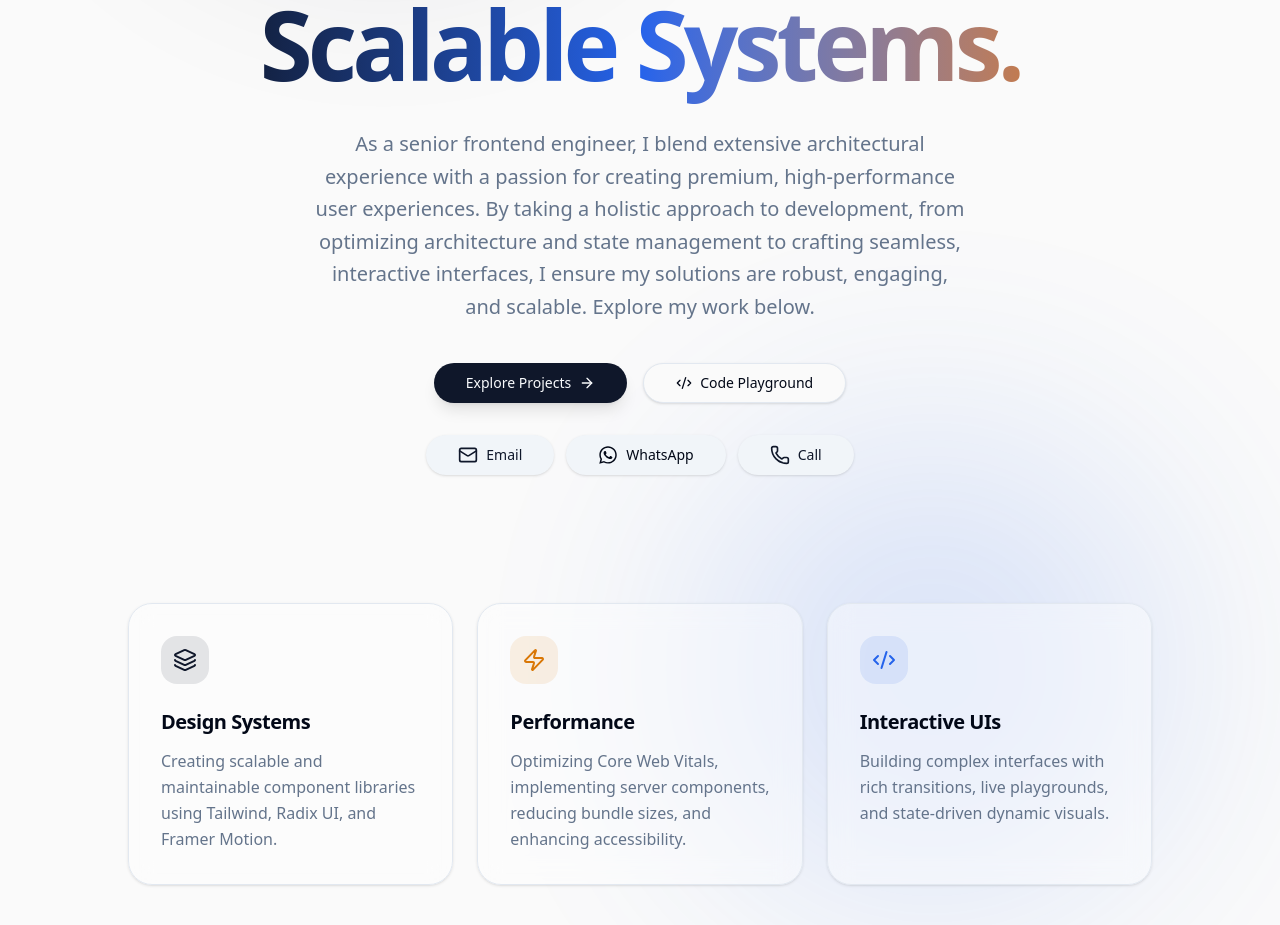
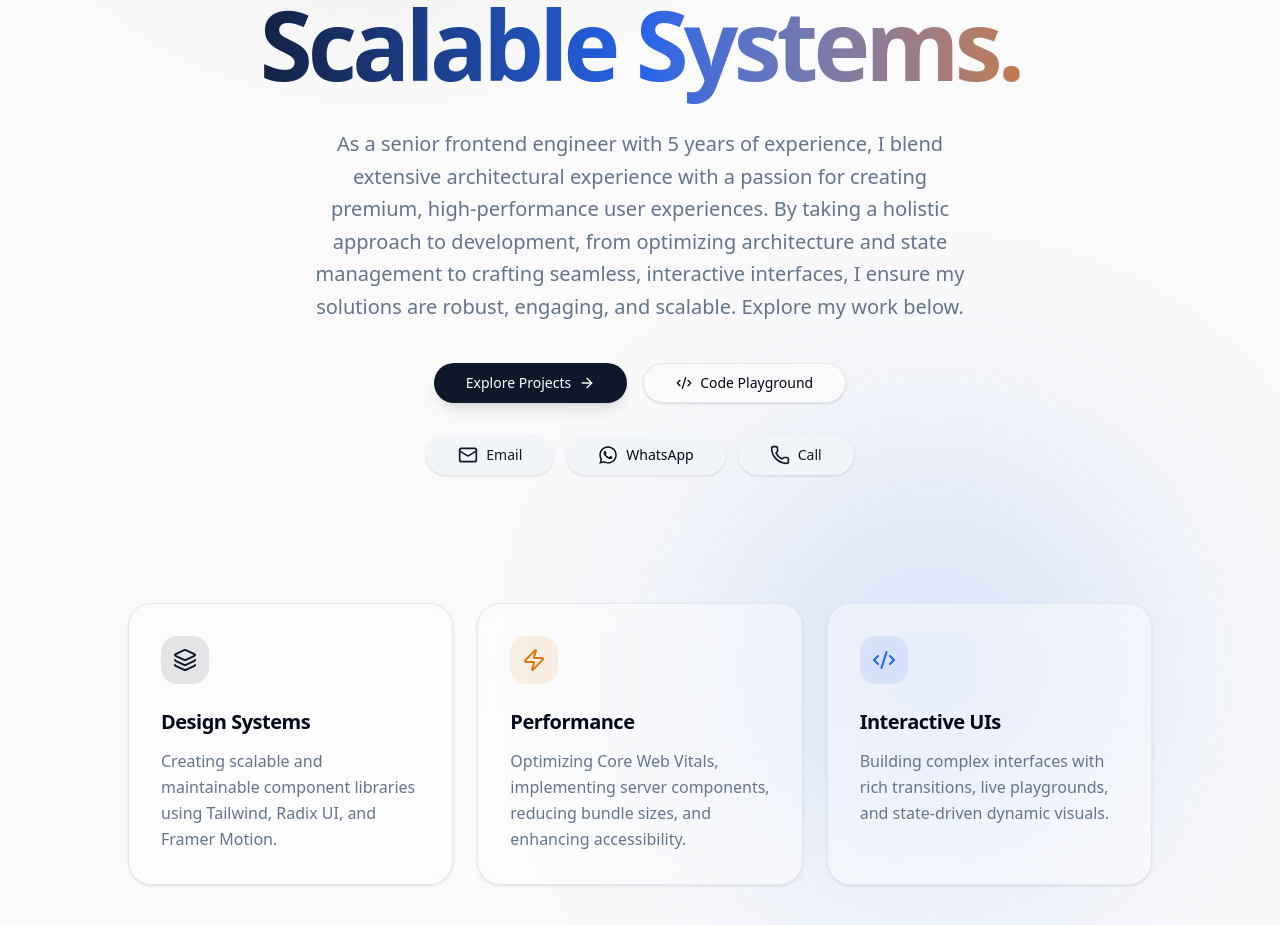
Before and after one commit to djayourikelvinatsu-hub/my_portfolio, a Next.js app: page / in a window 1280 px wide. Shown: the part 809-1734 px from the top of the page. Built offline with nearby package versions, Linux system fonts and the light colour scheme.

Commit message:
Update profile to mention 5 years of experience

```diff
--- a/src/app/about/page.tsx
+++ b/src/app/about/page.tsx
@@ -108,7 +108,7 @@ export default function AboutPage() {
                     </h2>
                     <div className="space-y-4 text-lg text-muted-foreground leading-relaxed">
                         <p>
-                            A Senior Frontend Engineer with proven experience in architecting scalable applications and leading frontend teams, specializing in building intuitive, pixel-perfect interfaces and seamless user experiences.
+                            A Senior Frontend Engineer with 5 years of experience in architecting scalable applications and leading frontend teams, specializing in building intuitive, pixel-perfect interfaces and seamless user experiences.
                         </p>
                         <p>
                             With a strong foundation in modern web technologies, my approach combines technical expertise with a keen eye for design. My development journey has involved building high-quality applications from the ground up and mentoring junior developers to establish best practices.
--- a/src/app/page.tsx
+++ b/src/app/page.tsx
@@ -99,7 +99,7 @@ export default function Home() {
           </h1>
 
           <motion.p variants={itemVariants} className="text-base sm:text-lg md:text-xl text-muted-foreground max-w-2xl mx-auto mb-8 sm:mb-10 leading-relaxed px-2">
-            As a senior frontend engineer, I blend extensive architectural experience with a passion for creating premium, high-performance user experiences. By taking a holistic approach to development, from optimizing architecture and state management to crafting seamless, interactive interfaces, I ensure my solutions are robust, engaging, and scalable. Explore my work below.
+            As a senior frontend engineer with 5 years of experience, I blend extensive architectural experience with a passion for creating premium, high-performance user experiences. By taking a holistic approach to development, from optimizing architecture and state management to crafting seamless, interactive interfaces, I ensure my solutions are robust, engaging, and scalable. Explore my work below.
           </motion.p>
 
           <motion.div variants={itemVariants} className="flex flex-col sm:flex-row gap-4 justify-center items-center w-full sm:w-auto">
```
